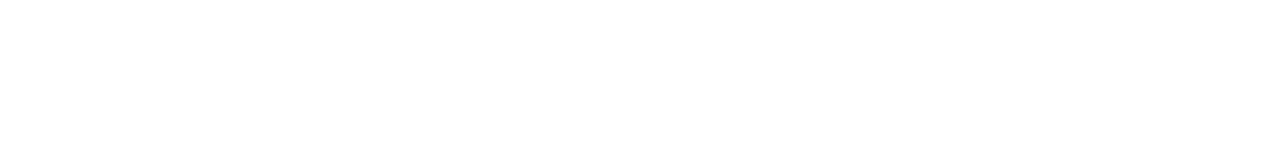
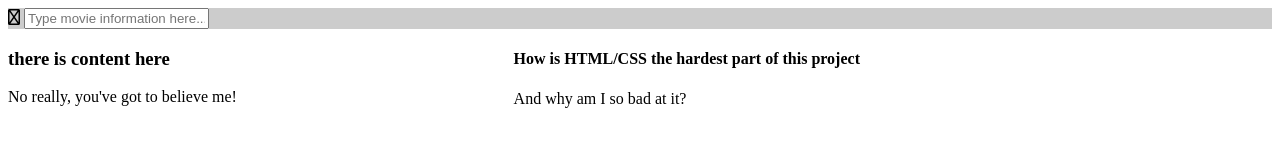
Before and after one commit to Makingagame/ombd-challenge, a plain HTML site: page index.html in a window 1280 px wide. Drawn offline with Linux system fonts and the light colour scheme.

Commit message:
Quick Update

```diff
--- a/index.html
+++ b/index.html
@@ -4,31 +4,73 @@
     <meta charset="UTF-8">
     <meta http-equiv="X-UA-Compatible" content="IE=edge">
     <meta name="viewport" content="width=device-width, initial-scale=1.0">
-    <title>Document</title>
+    <title>Movie App</title>
+    <link rel="stylesheet" href="styles.css">
+
+
+    <!--Icon library (for magnifying glass icon)-->
+    <script
+      src="https://kit.fontawesome.com/a076d05399.js" crossorigin="anonymous">
+    </script>
+</head>
+<body>
+
+    <div class="navbar">
+      <form id="filter-form" autocomplete="off">
+        <div class="filter-search-bar">
+          <i class="fa-regular fa-magnifying-glass"></i>
+          <input type="text" id="movie" placeholder="Type movie information here...">
+        </div>
+      </form>
+
+
+    </div>
+    <div class="search-results">
+      <h3>there is content here</h3>
+      <p>
+        No really, you've got to believe me!
+      </p>
+    </div>
+    <div class="search-details">
+      <h4>How is HTML/CSS the hardest part of this project</h4>
+      <p>
+        And why am I so bad at it?
+      </p>
+    </div>
+
+
+
+          <!--
+          <form action="/index.js" method="GET" class="form">
+            <img style="img" src="search-icon.png">
+            <input type="search" placeholder="Search" class="search-field" />
+            <button type="submit" class="search-button">
+
+            </button>
+          </form>
+          -->
 
 
 
 
-    <script>
-
-    </script>
-</head>
-<body>
-
-    <div class="filter">
-        <div class="magnifying_glass">
 
 
 
-        </div>
 
-        <div class="slider">
-            <label for=""
+
+
+
+        <div class="filter-slider">
+
         </div>
 
 
 
-    </div>
+
+        <div class="filter-buttons">
+
+        </div>
+
 
 
 
--- /dev/null
+++ b/styles.css
@@ -0,0 +1,179 @@
+
+
+
+
+
+
+.navbar {
+  background-color: #CCC;
+}
+
+
+.search-results {
+  float: left;
+  width: 40%;
+}
+
+.search-details {
+  float: right;
+  width: 60%;
+}
+
+
+
+
+
+
+
+/* Use below CSS code for reference */
+
+/* {
+  margin: 0;
+  padding: 0;
+  box-sizing: border-box;
+}
+
+body {
+  background: white;
+}
+
+.container {
+  margin: 200px auto;
+  width: 500px;
+  height: 60px
+}
+
+.form {
+  display: flex;
+  flex-direction: row;
+}
+.search-field {
+  width: 100%;
+  padding: 10px 35px 10px 15px;
+  border: none;
+  border-radius: 100px;
+  outline: none;
+}
+
+.search-button {
+  background: transparent;
+  border: none;
+  outline: none;
+  margin-left: -33px;
+}
+
+.search-button img {
+  width: 20px;
+  height: 20px;
+  object-fit: cover;
+}
+
+
+
+*/
+
+
+
+
+
+
+
+/*
+* {
+    box-sizing: border-box;
+  }
+
+  body {
+    margin: 0px;
+    font-family: 'segoe ui';
+  }
+
+  .nav {
+    height: 50px;
+    width: 100%;
+    background-color: #4d4d4d;
+    position: relative;
+  }
+
+  .nav > .nav-header {
+    display: inline;
+  }
+
+  .nav > .nav-header > .nav-title {
+    display: inline-block;
+    font-size: 22px;
+    color: #fff;
+    padding: 10px 10px 10px 10px;
+  }
+
+  .nav > .nav-btn {
+    display: none;
+  }
+
+  .nav > .nav-links {
+    display: inline;
+    float: right;
+    font-size: 18px;
+  }
+
+  .nav > .nav-links > a {
+    display: inline-block;
+    padding: 13px 10px 13px 10px;
+    text-decoration: none;
+    color: #efefef;
+  }
+
+  .nav > .nav-links > a:hover {
+    background-color: rgba(0, 0, 0, 0.3);
+  }
+
+  .nav > #nav-check {
+    display: none;
+  }
+
+  @media (max-width:600px) {
+    .nav > .nav-btn {
+      display: inline-block;
+      position: absolute;
+      right: 0px;
+      top: 0px;
+    }
+    .nav > .nav-btn > label {
+      display: inline-block;
+      width: 50px;
+      height: 50px;
+      padding: 13px;
+    }
+    .nav > .nav-btn > label:hover,.nav  #nav-check:checked ~ .nav-btn > label {
+      background-color: rgba(0, 0, 0, 0.3);
+    }
+    .nav > .nav-btn > label > span {
+      display: block;
+      width: 25px;
+      height: 10px;
+      border-top: 2px solid #eee;
+    }
+    .nav > .nav-links {
+      position: absolute;
+      display: block;
+      width: 100%;
+      background-color: #333;
+      height: 0px;
+      transition: all 0.3s ease-in;
+      overflow-y: hidden;
+      top: 50px;
+      left: 0px;
+    }
+    .nav > .nav-links > a {
+      display: block;
+      width: 100%;
+    }
+    .nav > #nav-check:not(:checked) ~ .nav-links {
+      height: 0px;
+    }
+    .nav > #nav-check:checked ~ .nav-links {
+      height: calc(100vh - 50px);
+      overflow-y: auto;
+    }
+  }
+*/
```
